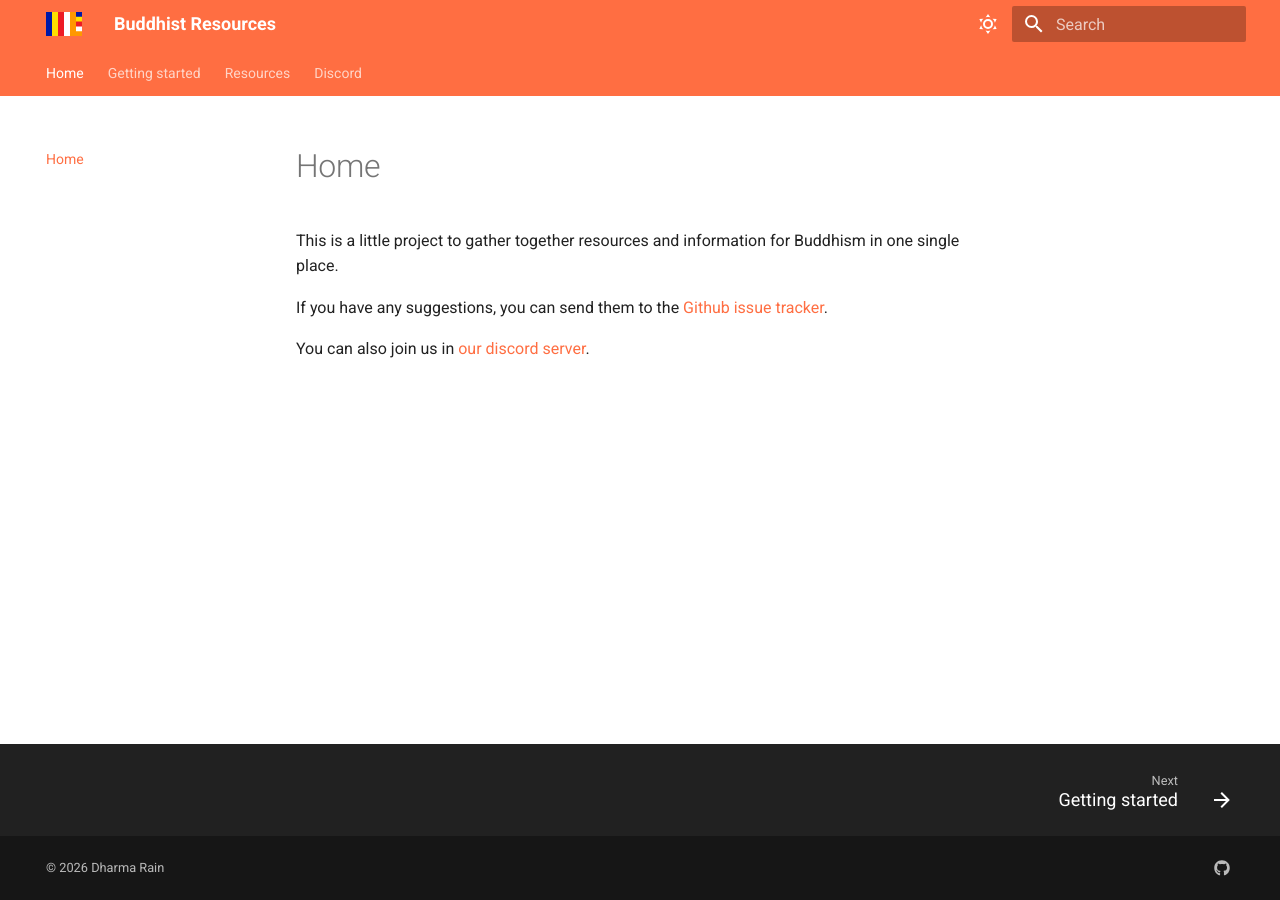
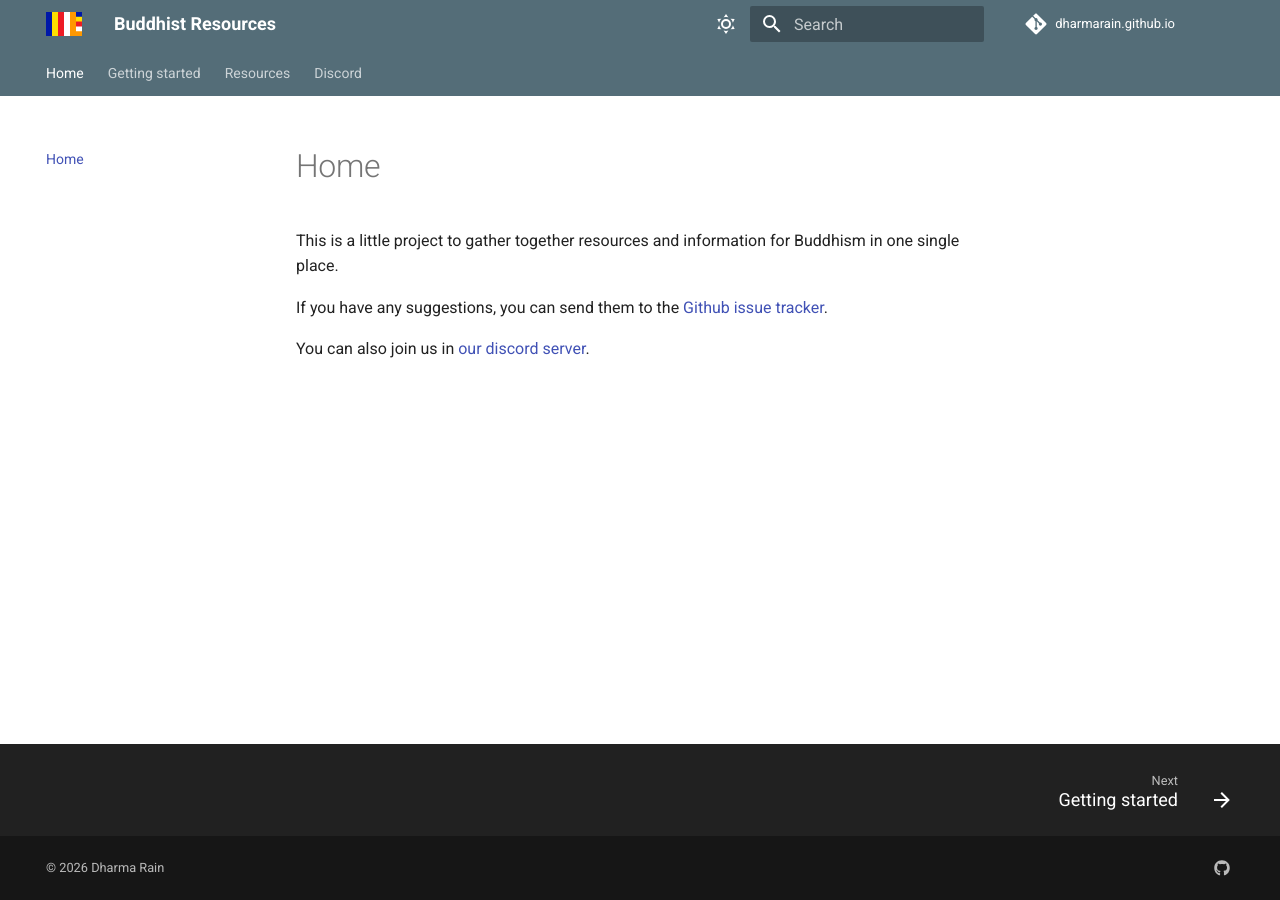
Before and after one commit to dharmarain/dharmarain.github.io, an MkDocs documentation site: the page built from docs/index.md, in a window 1280 px wide. Built offline with MkDocs 1.6.1 and Material for MkDocs 9.7.7, drawn with Linux system fonts in a browser that asks for light colours; comment, search, counter and statistics services are not loaded.

Commit message:
theme changes

```diff
--- a/mkdocs.yml
+++ b/mkdocs.yml
@@ -1,6 +1,8 @@
 site_name: Buddhist Resources
 site_url: https://dharmarain.github.io/
 site_description: Project to gather together resources and information for Buddhists in one single place.
+repo_url: https://github.com/squidfunk/mkdocs-material
+repo_name: dharmarain.github.io
 theme:
   name: material
   palette:
@@ -8,8 +10,8 @@ theme:
     # Palette toggle for light mode
     - media: "(prefers-color-scheme: light)"
       scheme: default
-      primary: deep orange
-      accent: teal
+      primary: blue grey
+      accent: amber
       toggle:
         icon: material/weather-sunny
         name: Switch to dark mode
@@ -17,8 +19,8 @@ theme:
     # Palette toggle for dark mode
     - media: "(prefers-color-scheme: dark)"
       scheme: slate
-      primary: deep orange
-      accent: teal
+      primary: blue grey
+      accent: amber
       toggle:
         icon: material/weather-night
         name: Switch to light mode
@@ -28,6 +30,8 @@ theme:
   language: en
   logo: assets/logo.svg
   favicon: assets/favicon.svg
+  icon:
+    repo: fontawesome/brands/git-alt
   features:
     - navigation.instant
     - navigation.instant.progress
```
